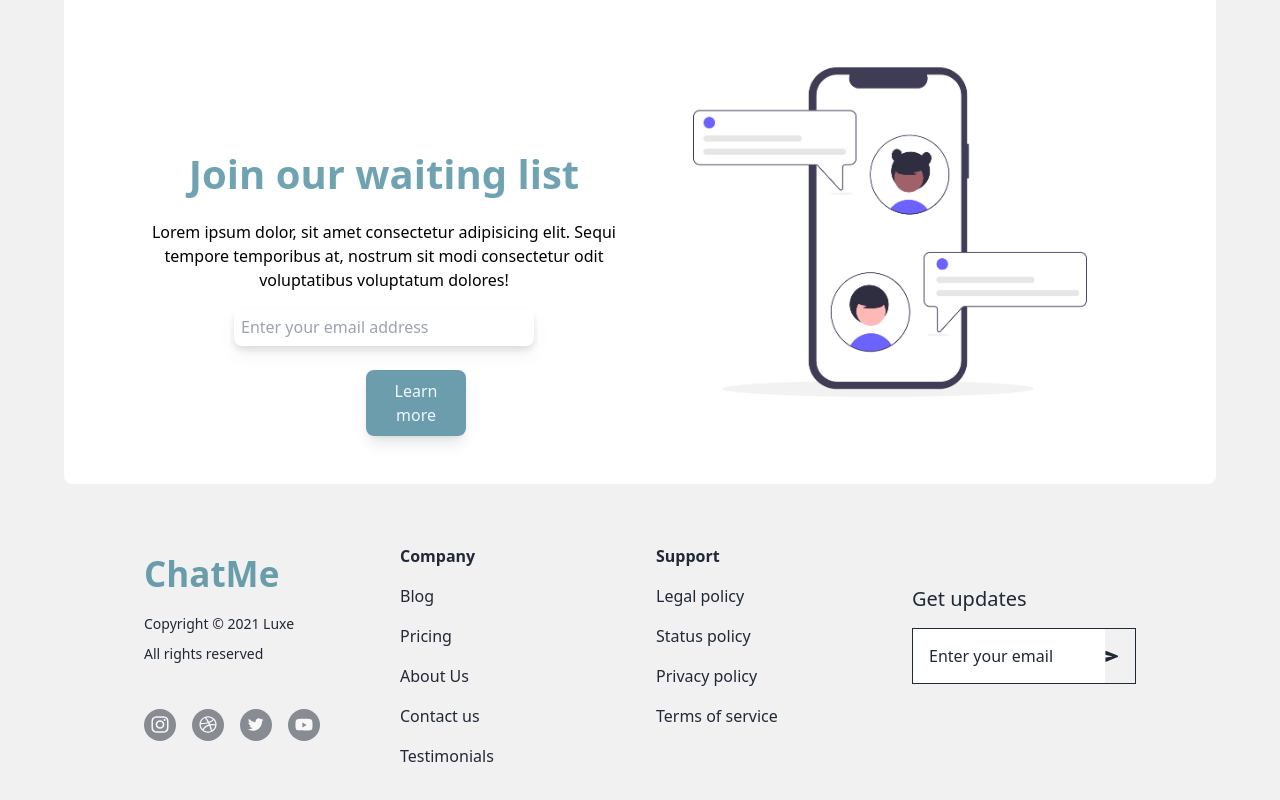
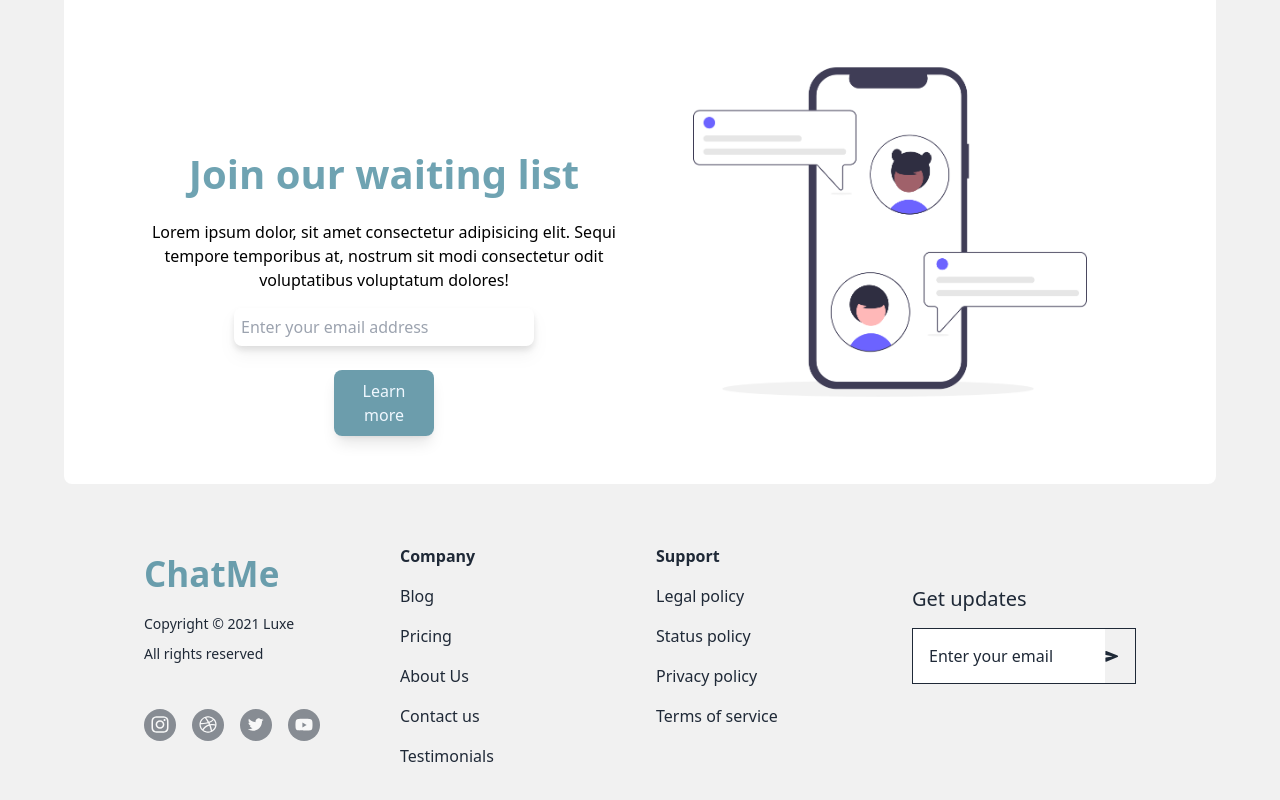
Before and after one commit to EdwardApersil/react-app, a React (Create React App) app: page / in a window 1280 px wide. Shown: the part 2957-3757 px from the top of the page. Built offline with nearby package versions, Linux system fonts and the light colour scheme.

Commit message:
css changes

```diff
--- a/src/index.css
+++ b/src/index.css
@@ -243,7 +243,7 @@ form input{
     color: aliceblue;
     background-color: rgba(7, 90, 115, 0.593);
     margin-top: 1.5rem;
-    margin-left: 4rem;
+    /* margin-left: 4rem; */
     border-radius: 8px;
 }
 
```
